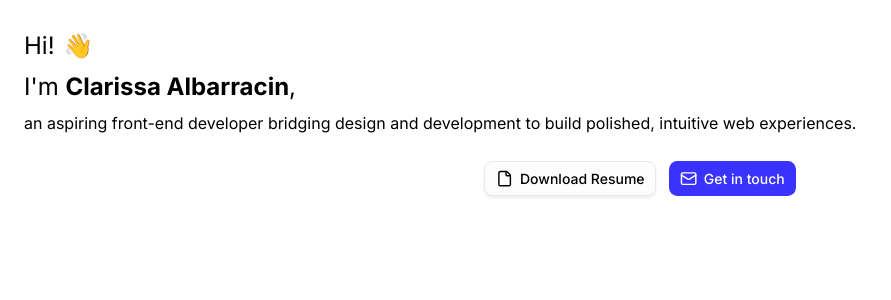
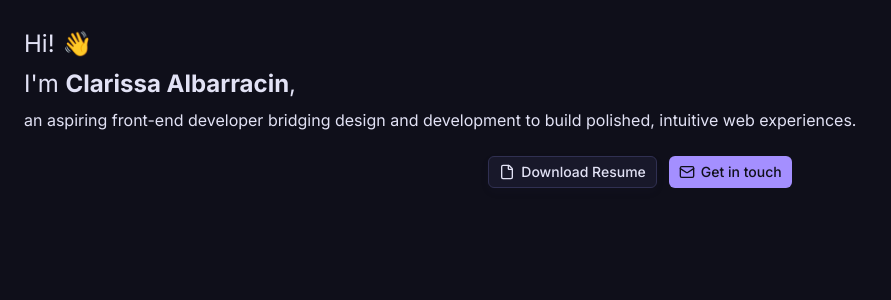
Before and after one commit to albarr15/albarr15.github.io, a React (Vite) app: page /main in a window 1280 px wide. Shown: the top 300 px of the page, without its empty margins (0-891 px from the left). Built offline with nearby package versions, Linux system fonts and the light colour scheme.

Commit message:
Changed theme

```diff
--- a/index.html
+++ b/index.html
@@ -1,5 +1,5 @@
 <!doctype html>
-<html lang="en">
+<html lang="en" class="dark">
   <head>
     <meta charset="UTF-8" />
     <link rel="preconnect" href="https://fonts.googleapis.com" />
--- a/src/components/MobileNavBar.tsx
+++ b/src/components/MobileNavBar.tsx
@@ -23,7 +23,7 @@ export default function MobileNavBar() {
   };
   return (
     <>
-      <nav className="100dvw flex justify-between sticky top-0 z-50 bg-white/30 backdrop-blur-sm h-16 items-center md:hidden">
+      <nav className="100dvw flex justify-between sticky top-0 z-50 bg-background/30 backdrop-blur-sm h-16 items-center md:hidden">
         <div onClick={() => scrollToTop()} className="cursor-pointer">
           clarissa<span className="font-bold">albarr</span>
         </div>
--- a/src/index.css
+++ b/src/index.css
@@ -3,131 +3,131 @@
 
 @custom-variant dark (&:is(.dark *));
 :root {
-  --background: oklch(0.994 0 0);
-  --foreground: oklch(0 0 0);
-  --card: oklch(0.994 0 0);
-  --card-foreground: oklch(0 0 0);
-  --popover: oklch(0.9911 0 0);
-  --popover-foreground: oklch(0 0 0);
-  --primary: oklch(0.5006 0.2812 271.3158);
+  --background: oklch(0.973 0.0133 286.1503);
+  --foreground: oklch(0.3015 0.0572 282.4176);
+  --card: oklch(1 0 0);
+  --card-foreground: oklch(0.3015 0.0572 282.4176);
+  --popover: oklch(1 0 0);
+  --popover-foreground: oklch(0.3015 0.0572 282.4176);
+  --primary: oklch(0.5417 0.179 288.0332);
   --primary-foreground: oklch(1 0 0);
-  --secondary: oklch(0.9579 0.006 223.4569);
-  --secondary-foreground: oklch(0.1344 0 0);
-  --muted: oklch(0.9702 0 0);
-  --muted-foreground: oklch(0.4386 0 0);
-  --accent: oklch(0.9551 0.0242 238.3987);
-  --accent-foreground: oklch(0.6586 0.1387 238.116);
-  --destructive: oklch(0.6378 0.1917 6.7108);
+  --secondary: oklch(0.9174 0.0435 292.6901);
+  --secondary-foreground: oklch(0.4143 0.1039 288.1742);
+  --muted: oklch(0.958 0.0133 286.1454);
+  --muted-foreground: oklch(0.5426 0.0465 284.7435);
+  --accent: oklch(0.9221 0.0373 262.141);
+  --accent-foreground: oklch(0.3015 0.0572 282.4176);
+  --destructive: oklch(0.6861 0.2061 14.9941);
   --destructive-foreground: oklch(1 0 0);
-  --border: oklch(0.9339 0.0071 268.5454);
-  --input: oklch(0.9401 0 0);
-  --ring: oklch(0 0 0);
-  --chart-1: oklch(0.7398 0.1795 147.2095);
-  --chart-2: oklch(0.5006 0.2812 271.3158);
-  --chart-3: oklch(0.6632 0.2199 32.2633);
-  --chart-4: oklch(0.6873 0.1356 238.0864);
-  --chart-5: oklch(0.559 0 0);
-  --sidebar: oklch(0.9816 0.0055 211.0391);
-  --sidebar-foreground: oklch(0 0 0);
-  --sidebar-primary: oklch(0 0 0);
+  --border: oklch(0.9115 0.0216 285.9625);
+  --input: oklch(0.9115 0.0216 285.9625);
+  --ring: oklch(0.5417 0.179 288.0332);
+  --chart-1: oklch(0.5417 0.179 288.0332);
+  --chart-2: oklch(0.7042 0.1602 288.988);
+  --chart-3: oklch(0.5679 0.2113 276.7065);
+  --chart-4: oklch(0.6356 0.1922 281.8054);
+  --chart-5: oklch(0.4509 0.1758 279.3838);
+  --sidebar: oklch(0.958 0.0133 286.1454);
+  --sidebar-foreground: oklch(0.3015 0.0572 282.4176);
+  --sidebar-primary: oklch(0.5417 0.179 288.0332);
   --sidebar-primary-foreground: oklch(1 0 0);
-  --sidebar-accent: oklch(0.9401 0 0);
-  --sidebar-accent-foreground: oklch(0 0 0);
-  --sidebar-border: oklch(0.9401 0 0);
-  --sidebar-ring: oklch(0 0 0);
-  --font-sans: Inter, ui-sans-serif, sans-serif, system-ui;
-  --font-serif: Baskervville, ui-serif, serif;
-  --font-mono: Geist Mono, ui-monospace, monospace;
-  --radius: 0.65rem;
+  --sidebar-accent: oklch(0.9221 0.0373 262.141);
+  --sidebar-accent-foreground: oklch(0.3015 0.0572 282.4176);
+  --sidebar-border: oklch(0.9115 0.0216 285.9625);
+  --sidebar-ring: oklch(0.5417 0.179 288.0332);
+  --font-sans: Inter, sans-serif;
+  --font-serif: Georgia, serif;
+  --font-mono: JetBrains Mono, monospace;
+  --radius: 0.5rem;
   --shadow-x: 0px;
-  --shadow-y: 2px;
-  --shadow-blur: 3px;
+  --shadow-y: 4px;
+  --shadow-blur: 10px;
   --shadow-spread: 0px;
-  --shadow-opacity: 0.16;
-  --shadow-color: #1a1a1a;
-  --shadow-2xs: 0px 2px 3px 0px hsl(0 0% 10.1961% / 0.08);
-  --shadow-xs: 0px 2px 3px 0px hsl(0 0% 10.1961% / 0.08);
+  --shadow-opacity: 0.12;
+  --shadow-color: hsl(240 30% 25%);
+  --shadow-2xs: 0px 4px 10px 0px hsl(240 30% 25% / 0.06);
+  --shadow-xs: 0px 4px 10px 0px hsl(240 30% 25% / 0.06);
   --shadow-sm:
-    0px 2px 3px 0px hsl(0 0% 10.1961% / 0.16),
-    0px 1px 2px -1px hsl(0 0% 10.1961% / 0.16);
+    0px 4px 10px 0px hsl(240 30% 25% / 0.12),
+    0px 1px 2px -1px hsl(240 30% 25% / 0.12);
   --shadow:
-    0px 2px 3px 0px hsl(0 0% 10.1961% / 0.16),
-    0px 1px 2px -1px hsl(0 0% 10.1961% / 0.16);
+    0px 4px 10px 0px hsl(240 30% 25% / 0.12),
+    0px 1px 2px -1px hsl(240 30% 25% / 0.12);
   --shadow-md:
-    0px 2px 3px 0px hsl(0 0% 10.1961% / 0.16),
-    0px 2px 4px -1px hsl(0 0% 10.1961% / 0.16);
+    0px 4px 10px 0px hsl(240 30% 25% / 0.12),
+    0px 2px 4px -1px hsl(240 30% 25% / 0.12);
   --shadow-lg:
-    0px 2px 3px 0px hsl(0 0% 10.1961% / 0.16),
-    0px 4px 6px -1px hsl(0 0% 10.1961% / 0.16);
+    0px 4px 10px 0px hsl(240 30% 25% / 0.12),
+    0px 4px 6px -1px hsl(240 30% 25% / 0.12);
   --shadow-xl:
-    0px 2px 3px 0px hsl(0 0% 10.1961% / 0.16),
-    0px 8px 10px -1px hsl(0 0% 10.1961% / 0.16);
-  --shadow-2xl: 0px 2px 3px 0px hsl(0 0% 10.1961% / 0.4);
-  --tracking-normal: -0.025em;
-  --spacing: 0.27rem;
+    0px 4px 10px 0px hsl(240 30% 25% / 0.12),
+    0px 8px 10px -1px hsl(240 30% 25% / 0.12);
+  --shadow-2xl: 0px 4px 10px 0px hsl(240 30% 25% / 0.3);
+  --tracking-normal: 0em;
+  --spacing: 0.25rem;
 }
 
 .dark {
-  --background: oklch(0.2252 0.0049 248.0473);
-  --foreground: oklch(0.9551 0 0);
-  --card: oklch(0.2595 0.0063 258.3598);
-  --card-foreground: oklch(0.9551 0 0);
-  --popover: oklch(0.2595 0.0063 258.3598);
-  --popover-foreground: oklch(0.9551 0 0);
-  --primary: oklch(0.5786 0.2339 277.5404);
-  --primary-foreground: oklch(1 0 0);
-  --secondary: oklch(0.2993 0.0107 254.0004);
-  --secondary-foreground: oklch(0.9551 0 0);
-  --muted: oklch(0.2993 0.0107 254.0004);
-  --muted-foreground: oklch(0.7058 0 0);
-  --accent: oklch(0.3014 0.0306 232.0915);
-  --accent-foreground: oklch(0.8647 0.1055 216.3102);
-  --destructive: oklch(0.7191 0.168 5.5631);
+  --background: oklch(0.1743 0.0227 283.7998);
+  --foreground: oklch(0.9185 0.0257 285.8834);
+  --card: oklch(0.2284 0.0384 282.9324);
+  --card-foreground: oklch(0.9185 0.0257 285.8834);
+  --popover: oklch(0.2284 0.0384 282.9324);
+  --popover-foreground: oklch(0.9185 0.0257 285.8834);
+  --primary: oklch(0.7162 0.1597 290.3962);
+  --primary-foreground: oklch(0.1743 0.0227 283.7998);
+  --secondary: oklch(0.3139 0.0736 283.4591);
+  --secondary-foreground: oklch(0.8367 0.0849 285.9111);
+  --muted: oklch(0.271 0.0621 281.4377);
+  --muted-foreground: oklch(0.7166 0.0462 285.1741);
+  --accent: oklch(0.3354 0.0828 280.9705);
+  --accent-foreground: oklch(0.9185 0.0257 285.8834);
+  --destructive: oklch(0.6861 0.2061 14.9941);
   --destructive-foreground: oklch(1 0 0);
-  --border: oklch(0.3341 0.0076 240.0568);
-  --input: oklch(0.3341 0.0076 240.0568);
-  --ring: oklch(0.5786 0.2339 277.5404);
-  --chart-1: oklch(0.7948 0.2152 144.7541);
-  --chart-2: oklch(0.5786 0.2339 277.5404);
-  --chart-3: oklch(0.8138 0.1061 2.4997);
-  --chart-4: oklch(0.7586 0.1226 236.3473);
-  --chart-5: oklch(0.7058 0 0);
-  --sidebar: oklch(0.2132 0.0042 264.4789);
-  --sidebar-foreground: oklch(0.9551 0 0);
-  --sidebar-primary: oklch(0.5786 0.2339 277.5404);
-  --sidebar-primary-foreground: oklch(1 0 0);
-  --sidebar-accent: oklch(0.2993 0.0107 254.0004);
-  --sidebar-accent-foreground: oklch(0.5786 0.2339 277.5404);
-  --sidebar-border: oklch(0.3341 0.0076 240.0568);
-  --sidebar-ring: oklch(0.5786 0.2339 277.5404);
-  --font-sans: Inter, ui-sans-serif, sans-serif, system-ui;
-  --font-serif: EB Garamond, ui-serif, serif;
-  --font-mono: Geist Mono, ui-monospace, monospace;
-  --radius: 0.65rem;
+  --border: oklch(0.3261 0.0597 282.5832);
+  --input: oklch(0.3261 0.0597 282.5832);
+  --ring: oklch(0.7162 0.1597 290.3962);
+  --chart-1: oklch(0.7162 0.1597 290.3962);
+  --chart-2: oklch(0.6382 0.1047 274.9117);
+  --chart-3: oklch(0.7482 0.1235 244.7492);
+  --chart-4: oklch(0.7124 0.0977 186.6761);
+  --chart-5: oklch(0.7546 0.1831 346.8124);
+  --sidebar: oklch(0.2284 0.0384 282.9324);
+  --sidebar-foreground: oklch(0.9185 0.0257 285.8834);
+  --sidebar-primary: oklch(0.7162 0.1597 290.3962);
+  --sidebar-primary-foreground: oklch(0.1743 0.0227 283.7998);
+  --sidebar-accent: oklch(0.3354 0.0828 280.9705);
+  --sidebar-accent-foreground: oklch(0.9185 0.0257 285.8834);
+  --sidebar-border: oklch(0.3261 0.0597 282.5832);
+  --sidebar-ring: oklch(0.7162 0.1597 290.3962);
+  --font-sans: Inter, sans-serif;
+  --font-serif: Georgia, serif;
+  --font-mono: JetBrains Mono, monospace;
+  --radius: 0.5rem;
   --shadow-x: 0px;
-  --shadow-y: 2px;
-  --shadow-blur: 3px;
+  --shadow-y: 4px;
+  --shadow-blur: 10px;
   --shadow-spread: 0px;
-  --shadow-opacity: 0.16;
-  --shadow-color: #1a1a1a;
-  --shadow-2xs: 0px 2px 3px 0px hsl(0 0% 10.1961% / 0.08);
-  --shadow-xs: 0px 2px 3px 0px hsl(0 0% 10.1961% / 0.08);
+  --shadow-opacity: 0.12;
+  --shadow-color: hsl(240 30% 25%);
+  --shadow-2xs: 0px 4px 10px 0px hsl(240 30% 25% / 0.06);
+  --shadow-xs: 0px 4px 10px 0px hsl(240 30% 25% / 0.06);
   --shadow-sm:
-    0px 2px 3px 0px hsl(0 0% 10.1961% / 0.16),
-    0px 1px 2px -1px hsl(0 0% 10.1961% / 0.16);
+    0px 4px 10px 0px hsl(240 30% 25% / 0.12),
+    0px 1px 2px -1px hsl(240 30% 25% / 0.12);
   --shadow:
-    0px 2px 3px 0px hsl(0 0% 10.1961% / 0.16),
-    0px 1px 2px -1px hsl(0 0% 10.1961% / 0.16);
+    0px 4px 10px 0px hsl(240 30% 25% / 0.12),
+    0px 1px 2px -1px hsl(240 30% 25% / 0.12);
   --shadow-md:
-    0px 2px 3px 0px hsl(0 0% 10.1961% / 0.16),
-    0px 2px 4px -1px hsl(0 0% 10.1961% / 0.16);
+    0px 4px 10px 0px hsl(240 30% 25% / 0.12),
+    0px 2px 4px -1px hsl(240 30% 25% / 0.12);
   --shadow-lg:
-    0px 2px 3px 0px hsl(0 0% 10.1961% / 0.16),
-    0px 4px 6px -1px hsl(0 0% 10.1961% / 0.16);
+    0px 4px 10px 0px hsl(240 30% 25% / 0.12),
+    0px 4px 6px -1px hsl(240 30% 25% / 0.12);
   --shadow-xl:
-    0px 2px 3px 0px hsl(0 0% 10.1961% / 0.16),
-    0px 8px 10px -1px hsl(0 0% 10.1961% / 0.16);
-  --shadow-2xl: 0px 2px 3px 0px hsl(0 0% 10.1961% / 0.4);
+    0px 4px 10px 0px hsl(240 30% 25% / 0.12),
+    0px 8px 10px -1px hsl(240 30% 25% / 0.12);
+  --shadow-2xl: 0px 4px 10px 0px hsl(240 30% 25% / 0.3);
 }
 
 @theme inline {
@@ -181,17 +181,11 @@
   --shadow-lg: var(--shadow-lg);
   --shadow-xl: var(--shadow-xl);
   --shadow-2xl: var(--shadow-2xl);
-
-  --tracking-tighter: calc(var(--tracking-normal) - 0.05em);
-  --tracking-tight: calc(var(--tracking-normal) - 0.025em);
-  --tracking-normal: var(--tracking-normal);
-  --tracking-wide: calc(var(--tracking-normal) + 0.025em);
-  --tracking-wider: calc(var(--tracking-normal) + 0.05em);
-  --tracking-widest: calc(var(--tracking-normal) + 0.1em);
 }
 
 html {
   scroll-behavior: smooth;
+  background-color: var(--color-background);
 }
 
 body {
@@ -207,6 +201,10 @@ body {
 }
 
 @layer base {
+  html {
+    @apply text-foreground;
+  }
+
   button:not(:disabled),
   [role="button"]:not(:disabled) {
     cursor: pointer;
```
